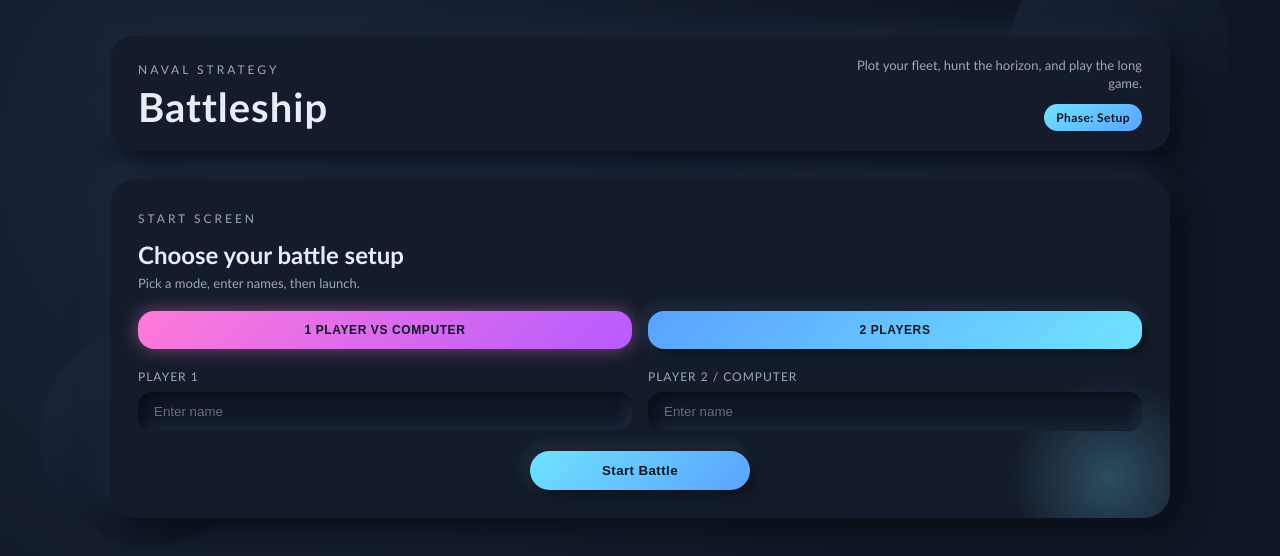
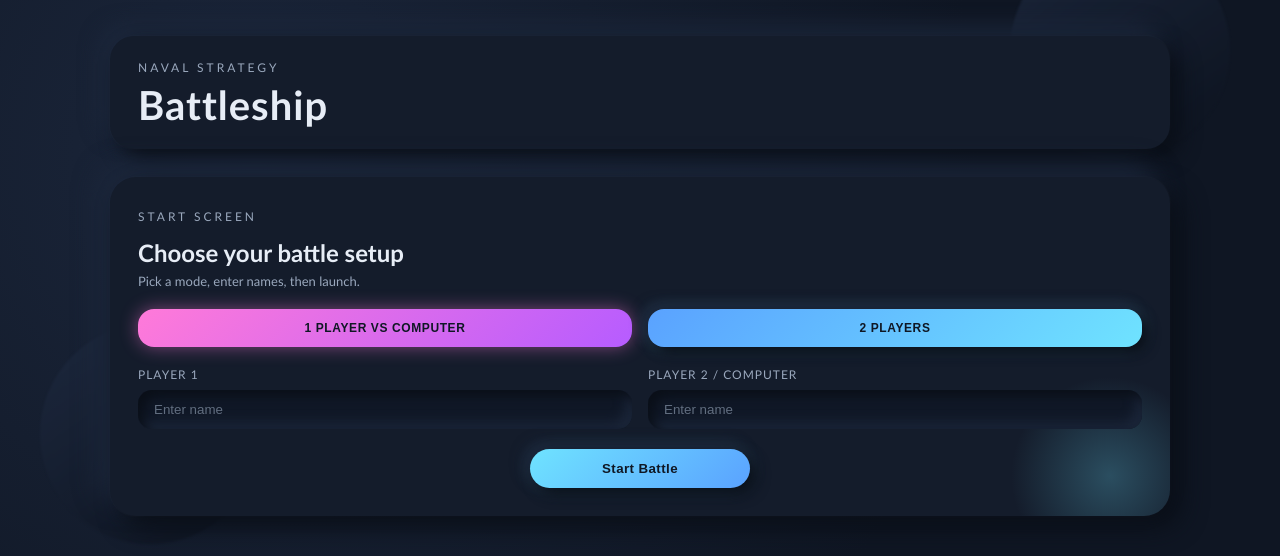
Before and after one commit to hmoh24/battleship, a website with bundled scripts: page src/index.html in a window 1280 px wide. Built offline with nearby package versions, Linux system fonts and the light colour scheme.

Commit message:
cleanup, needs lots of refactor

```diff
--- a/src/index.html
+++ b/src/index.html
@@ -12,10 +12,6 @@
       <div class="title">
         <span class="eyebrow">Naval Strategy</span>
         <h1>Battleship</h1>
-      </div>
-      <div class="meta">
-        <p>Plot your fleet, hunt the horizon, and play the long game.</p>
-        <div class="pill">Phase: Setup</div>
       </div>
     </header>
       <form class="startCard">
```
Also changed, not shown: src/gameController.js (+0 -11 lines).
